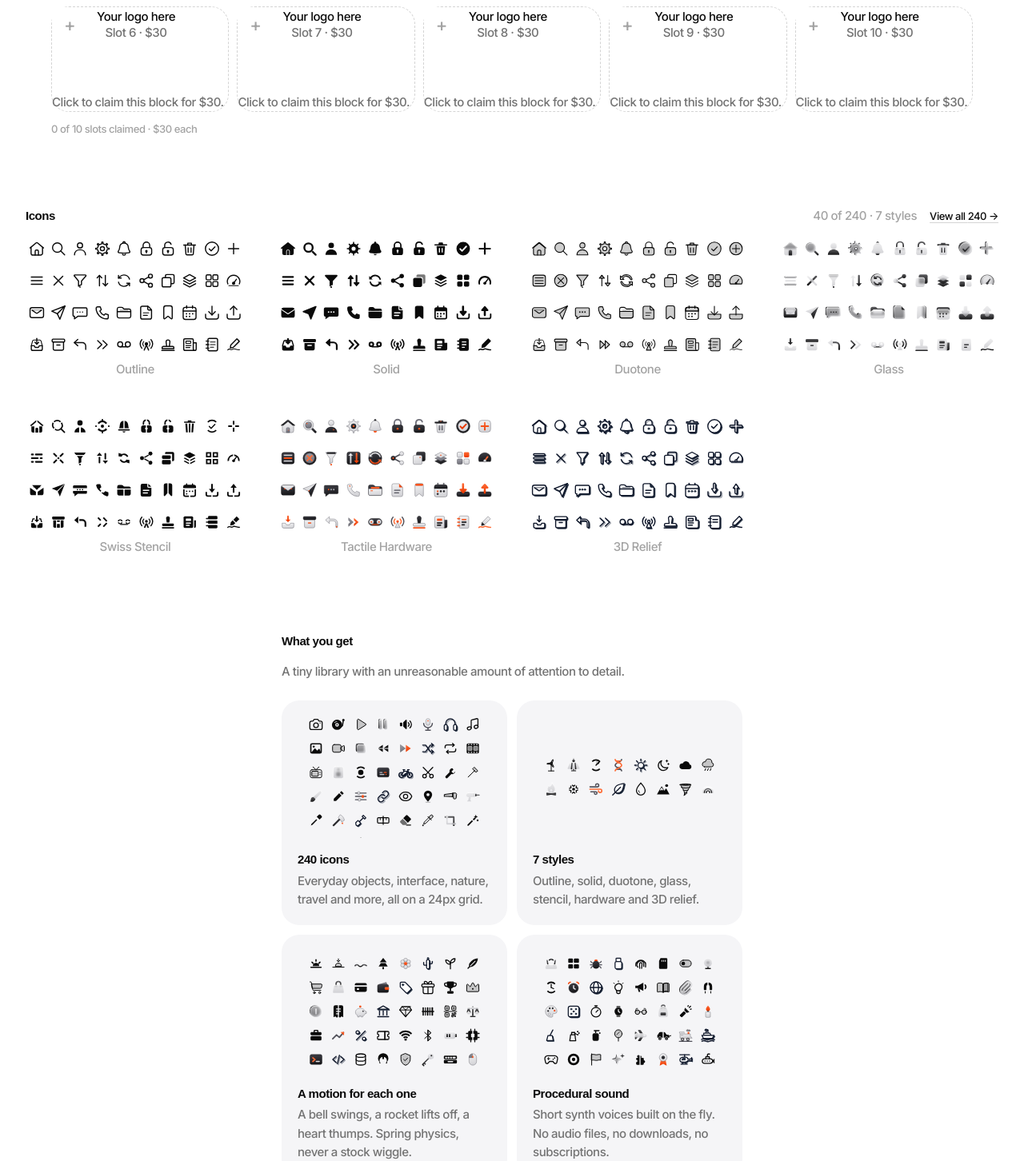
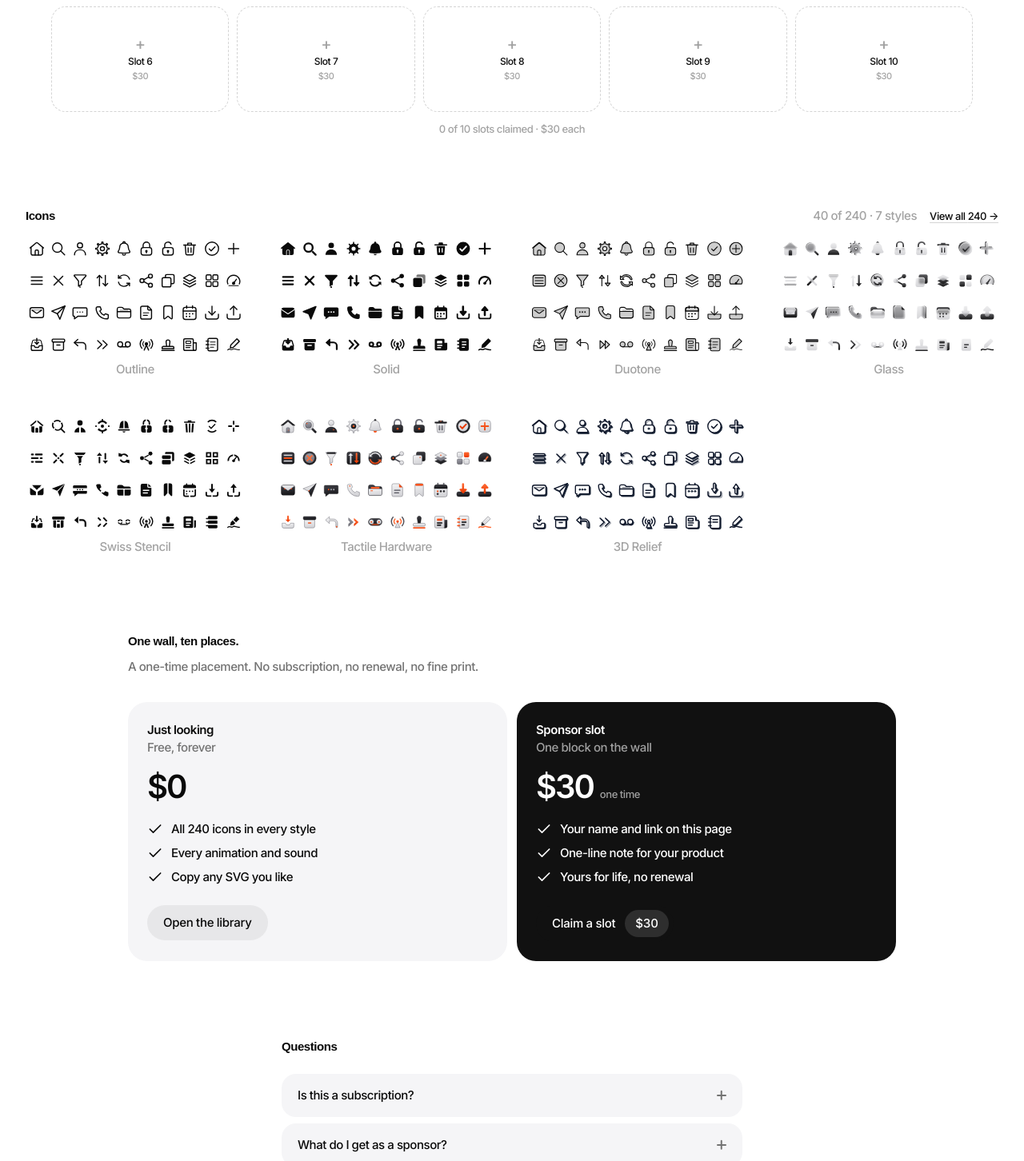
Before and after one commit to anshdadhich/kinetic-glyph-studio, a React (Vite) app: page / in a window 1280 px wide. Shown: the part 882-2334 px from the top of the page at 80% size. Built offline with nearby package versions, Linux system fonts and the light colour scheme.

Commit message:
Compact sponsor blocks, remove feature section and home library, keep footer minimal

```diff
--- a/src/App.tsx
+++ b/src/App.tsx
@@ -357,10 +357,6 @@ export default function App() {
 
       <LandingPage />
 
-      <div id="library">
-        <LibraryUI />
-      </div>
-
       {false && (
       <main className="mx-auto max-w-[1200px] px-6 py-8 space-y-6">
         {/* Editorial Intro + Workspace Controls */}
--- a/src/components/LandingPage.tsx
+++ b/src/components/LandingPage.tsx
@@ -21,19 +21,6 @@ function useGlyph(icon: IconDef, style: StyleId) {
   return useMemo(
     () => icon.svgs[style].replace(/__GID__/g, gid),
     [icon, style, gid]
-  );
-}
-
-function StaticGlyph({ icon, style }: { icon: IconDef; style: StyleId }) {
-  const markup = useGlyph(icon, style);
-  return (
-    <svg
-      className="wig-glyph"
-      viewBox="0 0 24 24"
-      xmlns="http://www.w3.org/2000/svg"
-      aria-hidden="true"
-      dangerouslySetInnerHTML={{ __html: markup }}
-    />
   );
 }
 
@@ -260,15 +247,10 @@ function SponsorWall() {
               </div>
             )
           ) : (
-            <button key={i} type="button" className="wig-sponsor" onClick={() => setSlot(i)}>
-              <div className="wig-sponsor-head">
-                <span className="wig-sponsor-icon wig-empty-icon" aria-hidden="true">+</span>
-                <span className="wig-sponsor-names">
-                  <strong>Your logo here</strong>
-                  <span>Slot {i + 1} · ${PRICE}</span>
-                </span>
-              </div>
-              <p className="wig-sponsor-note">Click to claim this block for ${PRICE}.</p>
+            <button key={i} type="button" className="wig-sponsor wig-sponsor-empty" onClick={() => setSlot(i)}>
+              <span className="wig-sponsor-plus" aria-hidden="true">+</span>
+              <span className="wig-sponsor-slot">Slot {i + 1}</span>
+              <span className="wig-sponsor-price">${PRICE}</span>
             </button>
           )
         )}
@@ -316,8 +298,6 @@ export default function LandingPage() {
   const [audioStatus, setAudioStatus] = useState<AudioStatus>(() => getAudioStatus());
   const heroIcons = useMemo(() => ICONS.slice(0, 16), []);
   const sampleIcons = useMemo(() => ICONS.slice(0, 40), []);
-  const mosaicIcons = useMemo(() => ICONS.slice(40, 96), []);
-  const showcase = useMemo(() => ICONS.slice(96, 112), []);
   const styles = useMemo(() => STYLES, []);
 
   useEffect(() => subscribeAudioStatus(() => setAudioStatus(getAudioStatus())), []);
@@ -432,57 +412,6 @@ export default function LandingPage() {
           </div>
         </section>
 
-        <section className="wig-section" aria-labelledby="what-title">
-          <h2 id="what-title">What you get</h2>
-          <p className="wig-section-lead">A tiny library with an unreasonable amount of attention to detail.</p>
-          <div className="wig-features" style={{ marginTop: 24 }}>
-            <div className="wig-feature">
-              <div className="wig-feature-art">
-                <div className="wig-mosaic">
-                  {mosaicIcons.map((icon, i) => (
-                    <span key={icon.name}><StaticGlyph icon={icon} style={STYLES[i % STYLES.length].id} /></span>
-                  ))}
-                </div>
-              </div>
-              <h3>{ICONS.length} icons</h3>
-              <p>Everyday objects, interface, nature, travel and more, all on a 24px grid.</p>
-            </div>
-            <div className="wig-feature">
-              <div className="wig-feature-art">
-                <div className="wig-mosaic">
-                  {showcase.map((icon, i) => (
-                    <span key={icon.name}><StaticGlyph icon={icon} style={STYLES[(i + 2) % STYLES.length].id} /></span>
-                  ))}
-                </div>
-              </div>
-              <h3>{STYLES.length} styles</h3>
-              <p>Outline, solid, duotone, glass, stencil, hardware and 3D relief.</p>
-            </div>
-            <div className="wig-feature">
-              <div className="wig-feature-art">
-                <div className="wig-mosaic">
-                  {ICONS.slice(112, 152).map((icon, i) => (
-                    <span key={icon.name}><StaticGlyph icon={icon} style={STYLES[(i + 1) % STYLES.length].id} /></span>
-                  ))}
-                </div>
-              </div>
-              <h3>A motion for each one</h3>
-              <p>A bell swings, a rocket lifts off, a heart thumps. Spring physics, never a stock wiggle.</p>
-            </div>
-            <div className="wig-feature">
-              <div className="wig-feature-art">
-                <div className="wig-mosaic">
-                  {ICONS.slice(152, 192).map((icon, i) => (
-                    <span key={icon.name}><StaticGlyph icon={icon} style={STYLES[(i + 3) % STYLES.length].id} /></span>
-                  ))}
-                </div>
-              </div>
-              <h3>Procedural sound</h3>
-              <p>Short synth voices built on the fly. No audio files, no downloads, no subscriptions.</p>
-            </div>
-          </div>
-        </section>
-
         <section className="wig-section wig-pricing" id="pricing" aria-labelledby="pricing-title">
           <h2 id="pricing-title">One wall, ten places.</h2>
           <p className="wig-section-lead">A one-time placement. No subscription, no renewal, no fine print.</p>
--- a/src/landing.css
+++ b/src/landing.css
@@ -125,9 +125,13 @@
 
 /* Sponsor wall (mirrors builders cards) */
 .wig-sponsors { grid-template-columns: repeat(2, minmax(0, 1fr)); gap: 10px; margin: 0; padding: 0; list-style: none; display: grid; }
-.wig-sponsor { box-sizing: border-box; background: var(--tile); border-radius: 22px; min-height: 148px; width: 100%; color: inherit; text-decoration: none; flex-direction: column; justify-content: space-between; gap: 16px; padding: 20px; display: flex; transition: background-color .16s; }
+.wig-sponsor { box-sizing: border-box; background: var(--tile); border-radius: 18px; min-height: 96px; width: 100%; color: inherit; text-decoration: none; flex-direction: column; justify-content: space-between; gap: 10px; padding: 14px; display: flex; transition: background-color .16s; }
 button.wig-sponsor { border: 1px dashed var(--rule); background: transparent; }
 button.wig-sponsor:hover { background: var(--tile); }
+.wig-sponsor-empty { align-items: center; justify-content: center; gap: 3px; text-align: center; }
+.wig-sponsor-plus { color: var(--faint); font-size: 20px; line-height: 1; }
+.wig-sponsor-slot { font-size: 12px; font-weight: 500; }
+.wig-sponsor-price { color: var(--faint); font-size: 11px; }
 a.wig-sponsor:hover { background: #efeff2; }
 .wig-sponsor-head { align-items: center; gap: 12px; display: flex; }
 .wig-sponsor-icon { background: var(--page); border-radius: 12px; width: 44px; height: 44px; place-items: center; display: grid; font-size: 20px; }
@@ -136,7 +140,7 @@ a.wig-sponsor:hover { background: #efeff2; }
 .wig-sponsor-names span { color: var(--muted); }
 .wig-sponsor-note { color: var(--muted); line-height: 1.5; }
 .wig-empty-icon { color: var(--faint); font-size: 22px; line-height: 1; }
-.wig-wall-status { color: var(--faint); margin-top: 12px; display: flex; align-items: center; justify-content: space-between; font-size: 13px; }
+.wig-wall-status { color: var(--faint); margin-top: 12px; display: flex; align-items: center; justify-content: center; font-size: 13px; }
 .wig-reset { color: var(--faint); text-decoration: underline; text-underline-offset: 2px; }
 .wig-reset:hover { color: var(--ink); }
 
```
